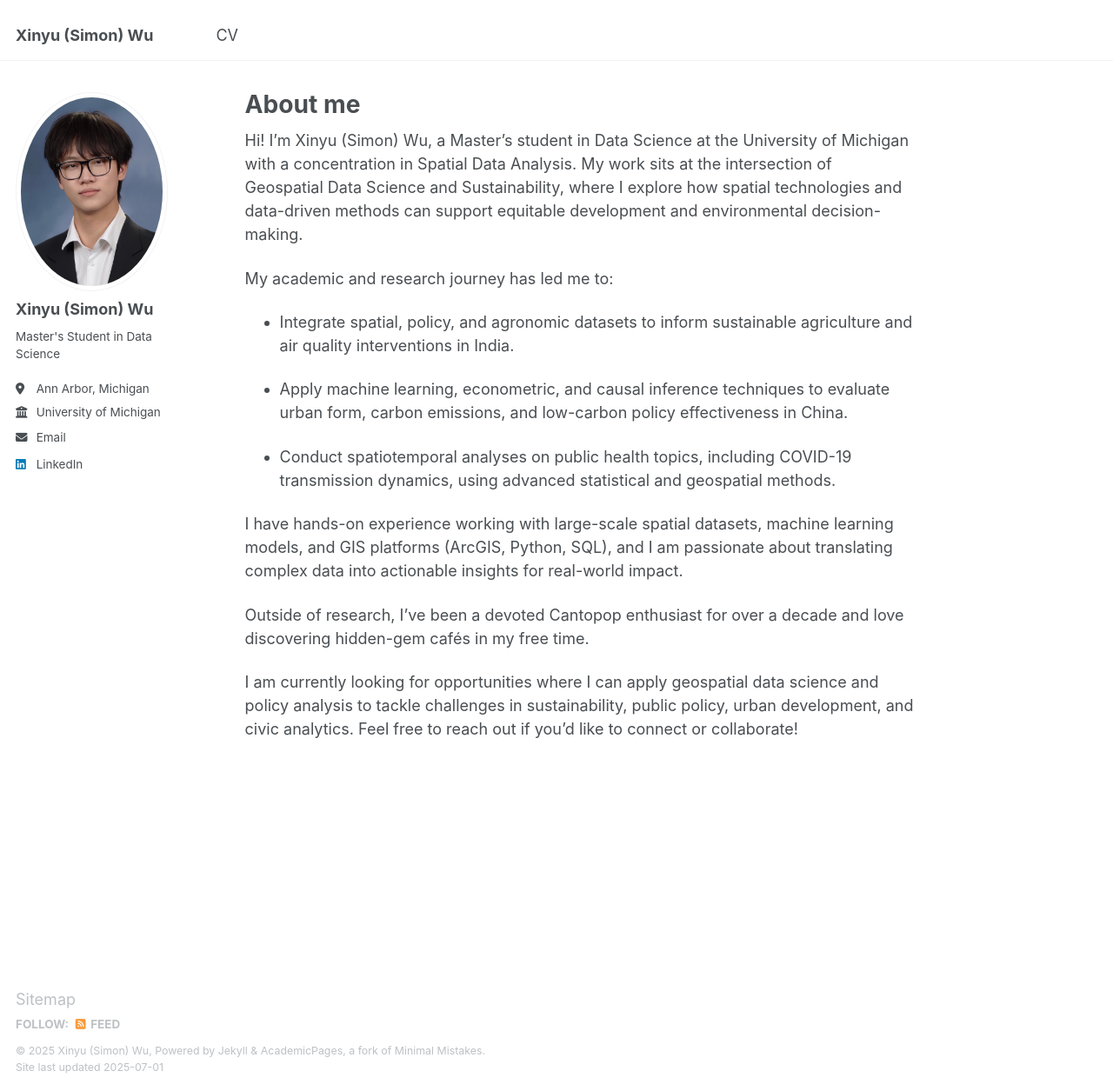
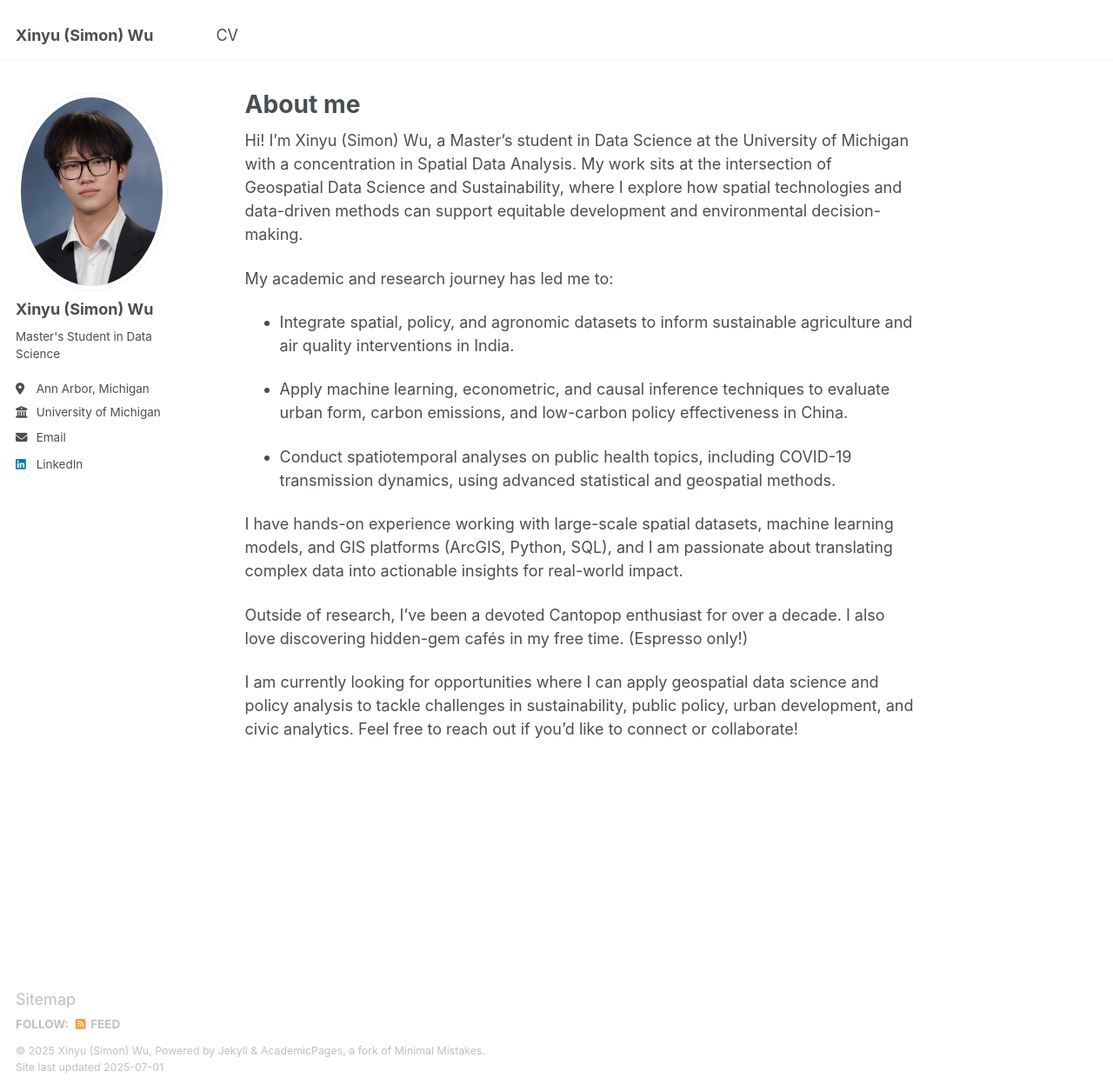
Before and after one commit to Simonxyw/simonxyw.github.io, a Jekyll site: the page built from _pages/about.md, in a window 1280 px wide and 1255 px high. Shown: the whole window at 87% size. Built offline with Jekyll 4.4.1, drawn with Linux system fonts in a browser that asks for light colours.

Commit message:
Update about.md

```diff
--- a/_pages/about.md
+++ b/_pages/about.md
@@ -18,6 +18,6 @@ My academic and research journey has led me to:
 
 I have hands-on experience working with large-scale spatial datasets, machine learning models, and GIS platforms (ArcGIS, Python, SQL), and I am passionate about translating complex data into actionable insights for real-world impact.
 
-Outside of research, I’ve been a devoted Cantopop enthusiast for over a decade and love discovering hidden-gem cafés in my free time.
+Outside of research, I’ve been a devoted Cantopop enthusiast for over a decade. I also love discovering hidden-gem cafés in my free time. (Espresso only!)
 
 I am currently looking for opportunities where I can apply geospatial data science and policy analysis to tackle challenges in sustainability, public policy, urban development, and civic analytics. Feel free to reach out if you’d like to connect or collaborate!
```
